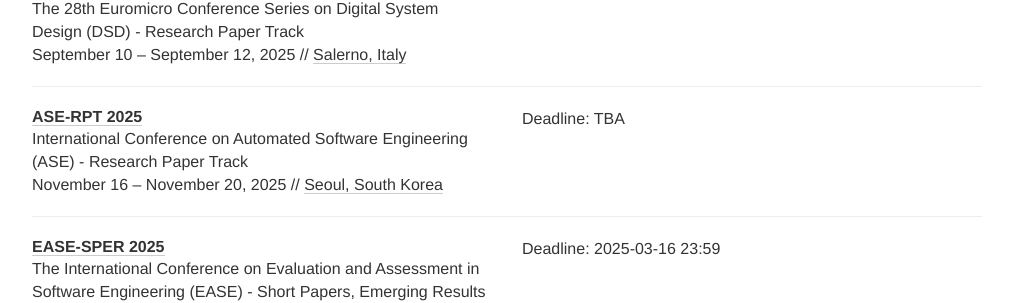
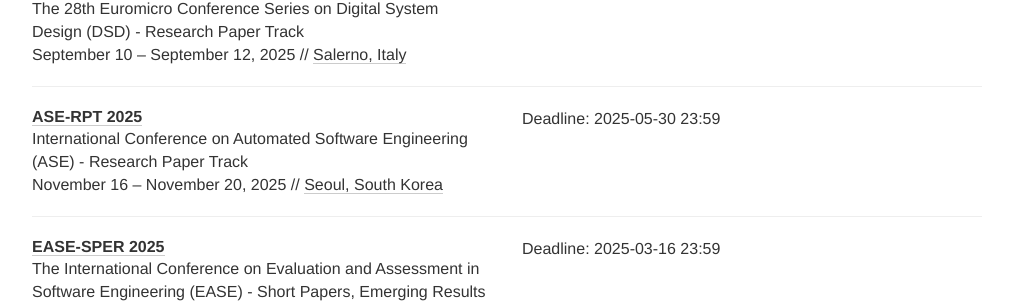
Before and after one commit to se-deadlines/se-deadlines.github.io, a Jekyll site: the page built from index.html, in a window 1280 px wide and 900 px high, scrolled down 17310 px. Shown: the part 150-453 px from the top of the window, without its empty margins (133-1146 px from the left). Built offline with Jekyll 4.4.1, drawn with Linux system fonts in a browser that asks for light colours; nearby versions of some CDN libraries.

Commit message:
Update ASE-RPT 2025 deadline

```diff
--- a/_data/conferences.yml
+++ b/_data/conferences.yml
@@ -1216,7 +1216,7 @@
   year: 2025
   link: https://conf.researchr.org/home/ase-2025
   deadline:
-  - "TBA"
+  - "2025-05-30 23:59"
   date: November 16 - November 20, 2025
   place: Seoul, South Korea
   tags: [CO, RPT]
```
